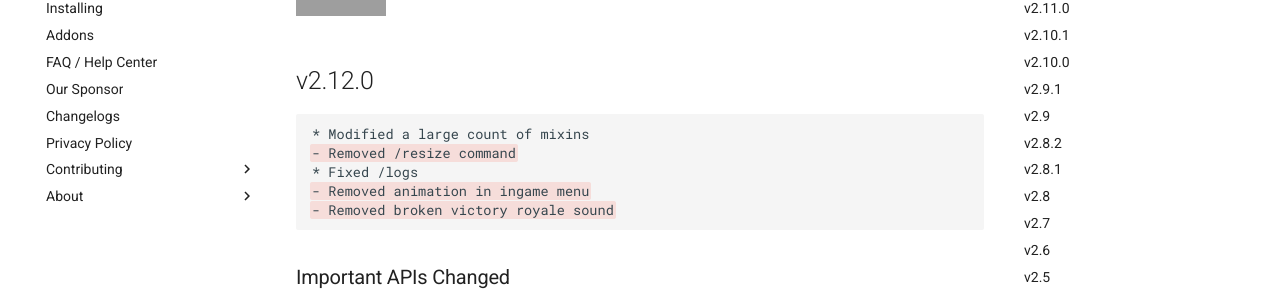
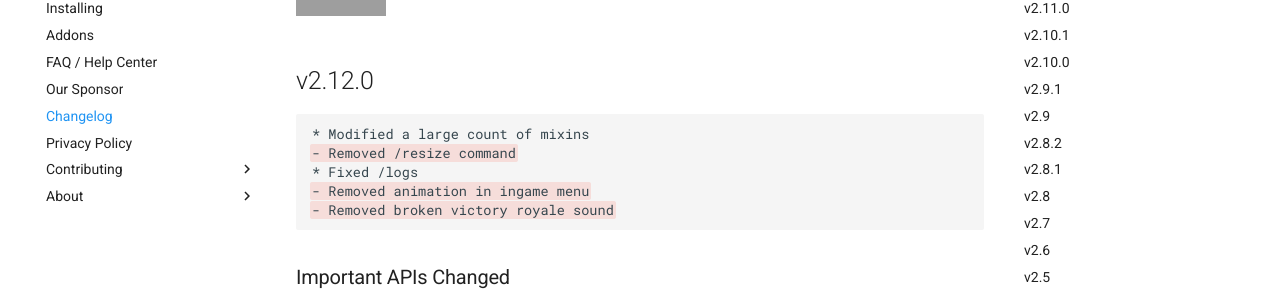
Before and after one commit to hyperiumjailbreak/hyperiumjailbreak.github.io, an MkDocs documentation site: the page built from docs/changelog.md, in a window 1280 px wide. Shown: the part 184-481 px from the top of the page. Built offline with MkDocs 1.6.1 and Material for MkDocs 9.7.7, drawn with Linux system fonts in a browser that asks for light colours; comment, search, counter and statistics services are not loaded; grey boxes are pictures that could not be loaded.

Commit message:
Update changelog link

```diff
--- a/mkdocs.yml
+++ b/mkdocs.yml
@@ -58,7 +58,7 @@ nav:
   - 'Addons': addons.md
   - 'FAQ / Help Center': faq.md
   - 'Our Sponsor': cloudrepo.md
-  - 'Changelogs': changelogs.md
+  - 'Changelog': changelog.md
   - 'Privacy Policy': privacy.md
   - 'Contributing':
     - 'Development Guide': contrib/development.md
```
